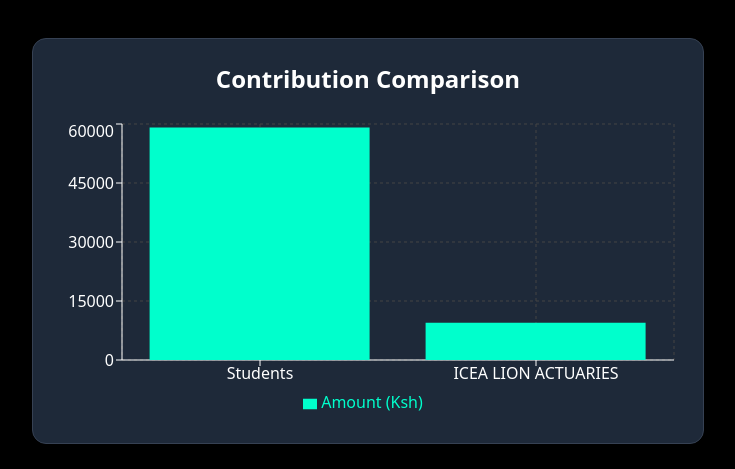
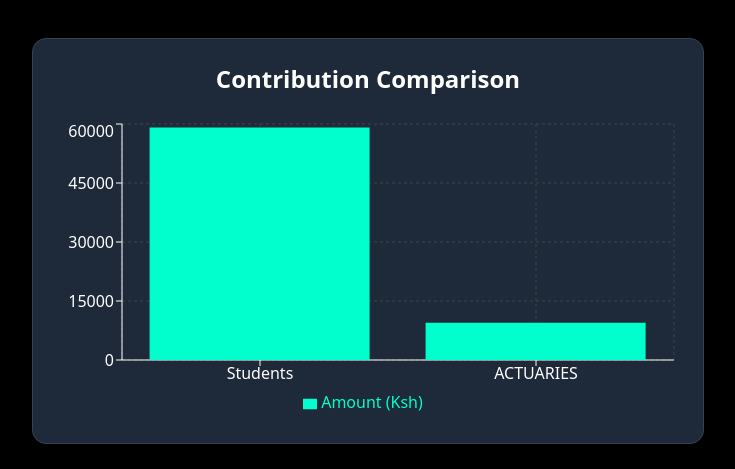
Before and after one commit to vidakpop/childrens-home-frontend, a React (Vite) app: page / in a window 1280 px wide. Shown: the part 2050-2519 px from the top of the page, without its empty margins (272-1007 px from the left). Built offline with nearby package versions, Linux system fonts and the light colour scheme; no server answers.

Commit message:
update contribution name in DonationTracker component for consistency

```diff
--- a/src/components/DonationTracker.jsx
+++ b/src/components/DonationTracker.jsx
@@ -73,7 +73,7 @@
 
   const contributionData = [
     { name: "Students", amount: studentsAmount },
-    { name: "ICEA LION ACTUARIES ", amount: iceaLionAmount },
+    { name: "ACTUARIES ", amount: iceaLionAmount },
   ];
 
   return (
```
